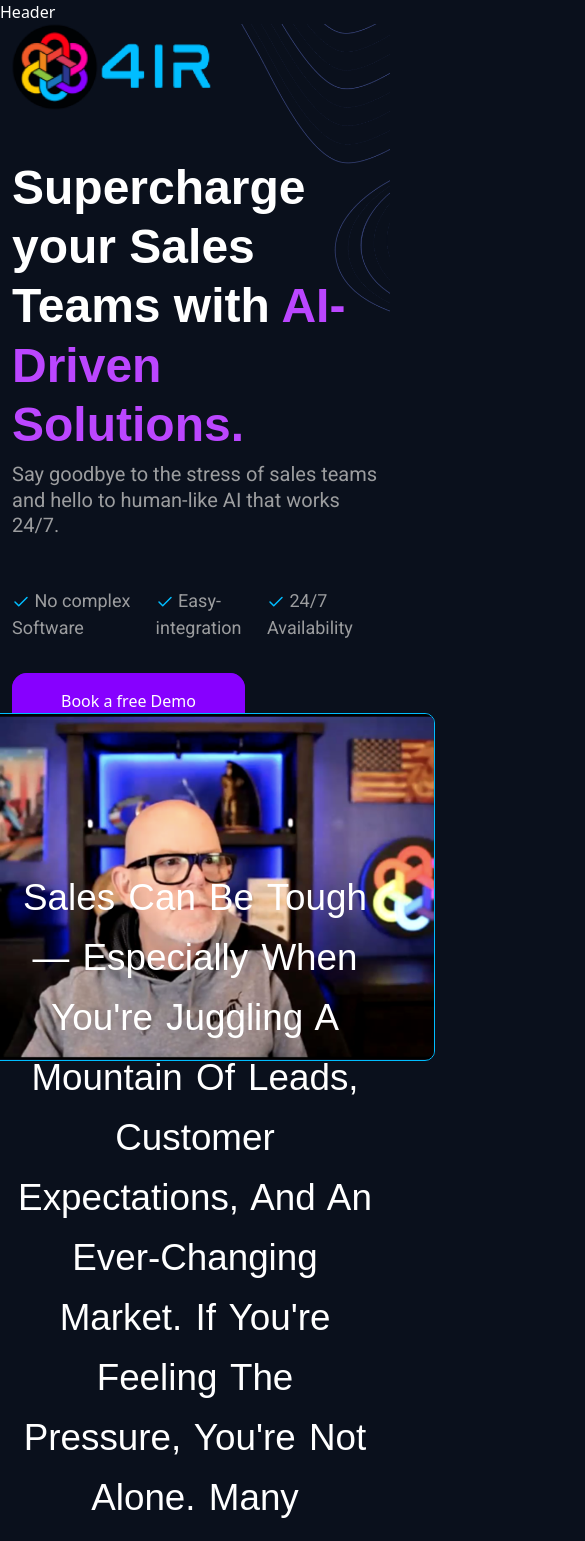
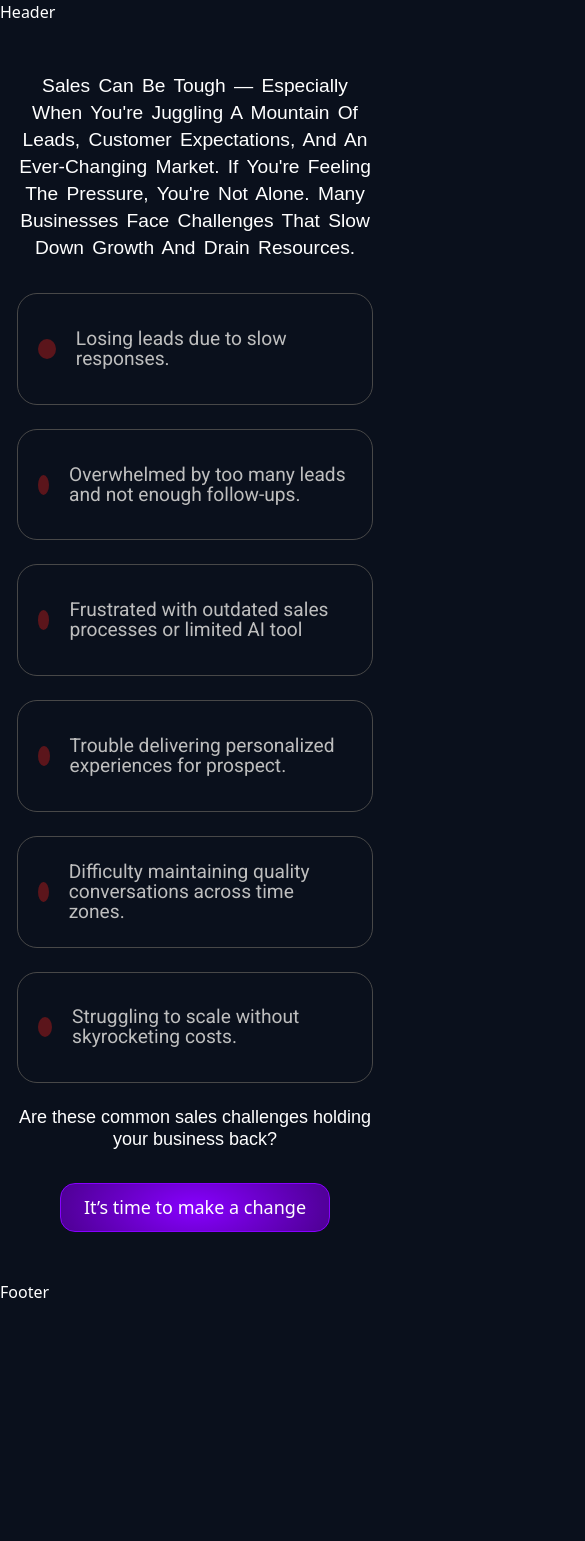
Before and after one commit to muhzee733/4ir, a Next.js app: page /landing/leadgeneration in a window 390 px wide. Shown: the top 1541 px of the page, 585 px wide, since content can reach past the window. After the commit the page ends 1304 px from the top, so only its background shows below. Built offline with nearby package versions, Linux system fonts and the light colour scheme.

Commit message:
second section done

```diff
--- a/src/app/Global.css
+++ b/src/app/Global.css
@@ -45,7 +45,7 @@ h1 {
     font-family: var(--font-instrument);
     font-size: 78px;
     font-weight: 700;
-    font-size: 10rem !important;
+    font-size: 5rem !important;
     font-weight: 700 !important;
     /* line-height: 156.16px; rem*/
 }
@@ -97,10 +97,11 @@ h5 {
 
 h6 {
     font-family: var(--font-instrument);
-    font-size: 36px;
+    font-size: 2.1rem;
     font-weight: 600;
     /* line-height: 43.92px; */
     text-align: center;
+    margin: 0;
 }
 
 p {
@@ -119,7 +120,8 @@ p {
     padding: 13px;
     border: 1px solid #8700FF;
     border-radius: 15px;
-    background-color: #8700FF;
+    background: radial-gradient(50% 136.52% at 50% 50%, #8700FF 0%, #510099 100%) /* warning: gradient uses a rotation that is not supported by CSS and may not behave as expected */;
+
 }
 
 .btn-1:hover {
--- a/src/components/Second-Section Box/Second-sec-box.jsx
+++ b/src/components/Second-Section Box/Second-sec-box.jsx
@@ -4,7 +4,7 @@ export default function SecondSecBox({SecondBox}) {
         <>
         {SecondBox.map((items)=>{
             return(
-          <div className="col-lg-6 col-md-12 mt-4" key={items.id} >
+          <div className="col-lg-6 col-md-12 mt-4 second-sec-col" key={items.id} >
             <div className="second-sec-box" >
               <div className="second-sec-box-content d-flex align-items-center ">
               <div className='circle rounded-circle'></div>
--- a/src/pages/landing/leadgeneration/index.jsx
+++ b/src/pages/landing/leadgeneration/index.jsx
@@ -8,6 +8,7 @@ import Para from "@/components/Typography/Para";
 import {FiCheck} from "react-icons/fi"
 import H1 from "@/components/Typography/H1";
 import H5 from "@/components/Typography/H5";
+import H6 from "@/components/Typography/H6";
 const Index = () => {
   const SecondBox = [
     {
@@ -16,34 +17,34 @@ const Index = () => {
     },
     {
       id: 2,
-      title: ["Overwhelmed by too many leads and" ,<br />, "not enough follow-ups."],
+      title: ["Overwhelmed by too many leads and" , " not enough follow-ups."],
     },
     {
       id: 3,
-      title: "Frustrated with outdated sales processes or limited AI tool",
+      title: ["Frustrated with outdated sales processes" ," or limited AI tool"],
     },
     {
       id: 4,
-      title: "Trouble delivering personalized experiences for prospect.",
+      title: ["Trouble delivering personalized experiences"," for prospect."],
     },
     {
       id: 5,
-      title: "Difficulty maintaining quality conversations across time zones.",
+      title: ["Difficulty maintaining quality conversations"," across time zones."],
     },
     {
       id: 6,
-      title: ["Struggling to scale without skyrocketing ", <br /> ," costs."],
+      title: ["Struggling to scale without skyrocketing "," costs."],
     },
   ];
   return (
     <Layout>
       {/* shahbaz */}
-      <section>
+      {/* <section>
                 <div className='main-wrapper text-white'>
                     <div className='container-fluid'>
-                        <img src='/images/4IR-logo-main.png' width={200} />
                         <div className='row mt-5'>
-                            <div className='col-lg-6'>
+                            <div className='col-lg-6 col-md-12'>
+                        <img src='/images/4IR-logo-main.png' width='200px' />
                                 <H2 title="Supercharge your Sales Teams with "
                                     breakpoint={true}
                                     spanTitle="AI-Driven Solutions."
@@ -57,20 +58,20 @@ const Index = () => {
 
                                 <a href='#' className='btn-1 px-5 py-3'>Book a free Demo</a>
                             </div>
-                            <div className='col-lg-6 d-flex justify-content-center align-items-center'>
+                            <div className='col-lg-6 col-md-12 d-flex justify-content-center align-items-center'>
                                 <figure >
-                                    <img className='bannerImg1' src='/images/man-in-frame.png' alt='lead generation image' width={480} />
+                                    <img className='bannerImg1' src='/images/man-in-frame.png' alt='lead generation image' />
                                 </figure>
                             </div>
                         </div>
                     </div>
                 </div>
-            </section>
+            </section> */}
 
       {/* Azan */}
 
       <section className="second-sec">
-        <div className="second-sec-wrapper">
+        <div className="second-sec-wrapper py-5">
           <div className="container">
             <div className="second-sec-content">
               <div className="second-sec-heading d-flex justify-content-center">
@@ -82,13 +83,17 @@ const Index = () => {
               <div className="row mt-4 d-flex align-items-center justify-content-center  ">
                 <SecondSecBox SecondBox={SecondBox} />
               </div>
+              <div className="second-sec-des d-flex justify-content-center flex-column  align-items-center">
+                <H6 title="Are these common sales challenges holding your business back?" className="text-white fs-2 mt-4" />
+                <button className="btn-1 fs-2 mt-4 px-5 ">It’s time to make a change</button>
+              </div>
             </div>
           </div>
         </div>
       </section>
 
       {/* anila */}
-      <section>
+      {/* <section>
   <div className="sec-three-wrapper">
     <div className="container">
         <div className="sec-three-content align-items-center justify-content-center">
@@ -107,7 +112,7 @@ const Index = () => {
           </div>
     </div>
   </div>
-</section>
+</section> */}
     </Layout>
   );
 };
--- a/src/pages/landing/leadgeneration/leadgeneration.css
+++ b/src/pages/landing/leadgeneration/leadgeneration.css
@@ -1,5 +1,5 @@
 .main-wrapper {
-    height: 100vh;
+    min-height: 100vh;
     background-image: url("../../../../public/images/bg-img.png");
     background-size: cover;
     background-repeat: no-repeat;
@@ -43,7 +43,7 @@
 }
 .second-sec-box-content{
     padding: 0px 20px;
-    min-height: 15vh;
+    min-height: 19vh;
 }
 .second-sec-box p{
     padding-left: 20px !important;
@@ -54,3 +54,66 @@
 .sec-three-wrapper{
     min-height:100vh;
 }
+@media  screen and (max-width: 1440px) {
+    .container {
+        padding: 0 calc(50vw - 466px);
+      }
+    .second-sec-heading h4{
+font-size: 1.3rem !important;
+line-height: 35px;
+    }
+    .second-sec-box p{
+       font-size: 1rem  !important;
+       line-height: 20px !important;
+    }
+    .second-sec-des h6{
+font-size: 22px !important;
+    }
+    .second-sec-des button{
+font-size: 22px !important;
+padding: 10px 23px !important;
+    }
+}
+@media screen and (max-width: 1024px) {
+    .container {
+        padding: 0 calc(50vw - 400px);
+    }
+    .second-sec-box-content{
+        min-height: 19vh !important;
+    }
+}
+@media screen and (max-width: 768px) {
+    .second-sec-col{
+        padding: 0px 20px !important;
+    }
+    .second-sec-box p {
+        font-size: 1.2rem !important;
+        line-height: 20px !important;
+    }
+    .second-sec-box-content{
+        min-height: 13vh !important;
+    }
+    .second-sec-des h6{
+        font-size: 18px !important;
+            }
+            .second-sec-des button{
+        font-size: 18px !important;
+        padding: 10px 23px !important;
+            }
+}
+@media screen and (max-width: 576px) {
+    .container {
+        padding: 0 calc(50vw - 186px);
+    }
+    .second-sec-heading h4{
+        font-size: 1.2rem !important;
+        line-height: 27px;
+        padding: 0px 10px ;
+            }
+            .second-sec-content .row {
+              margin-top: 0px !important;
+             }
+            .second-sec-box-content {
+                min-height: 13vh !important;
+            }
+}
```
